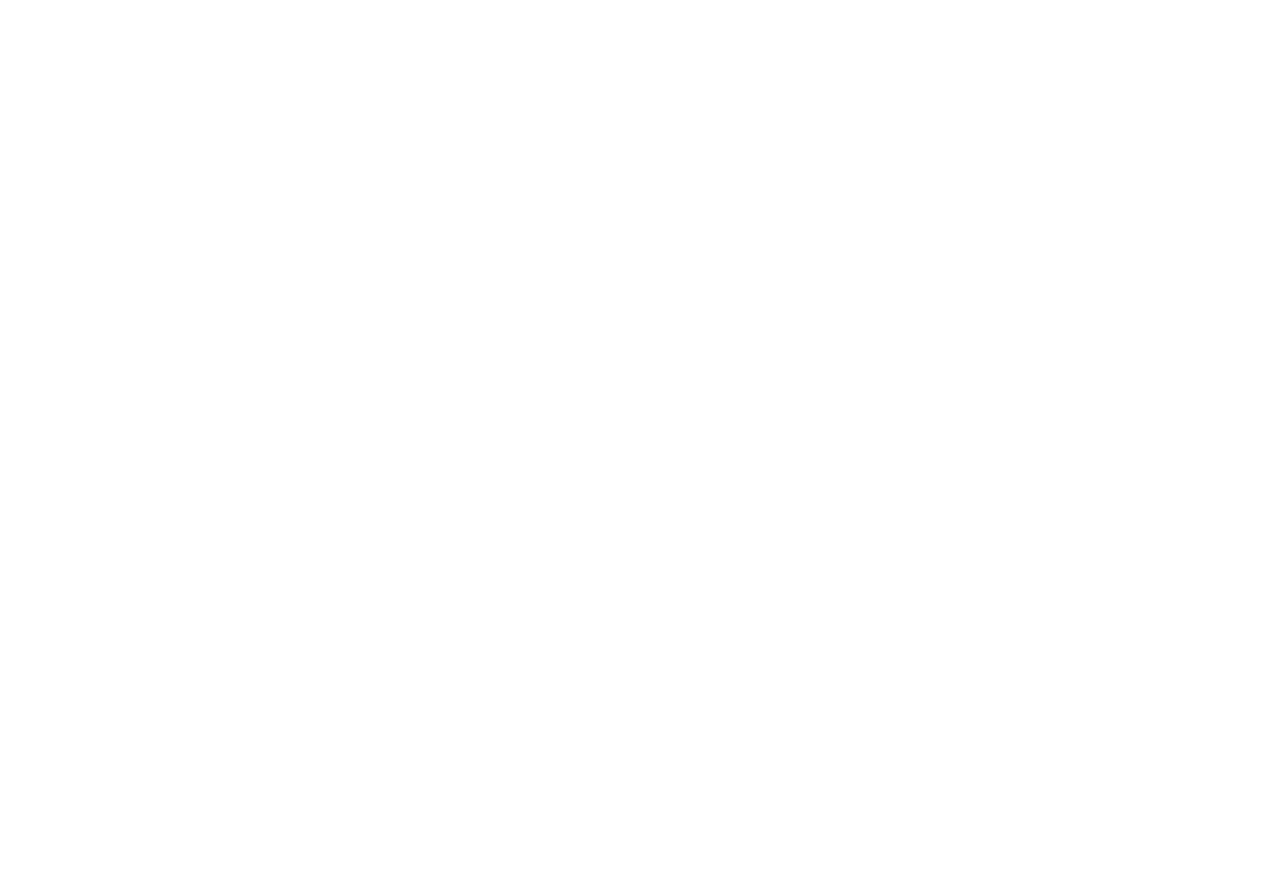
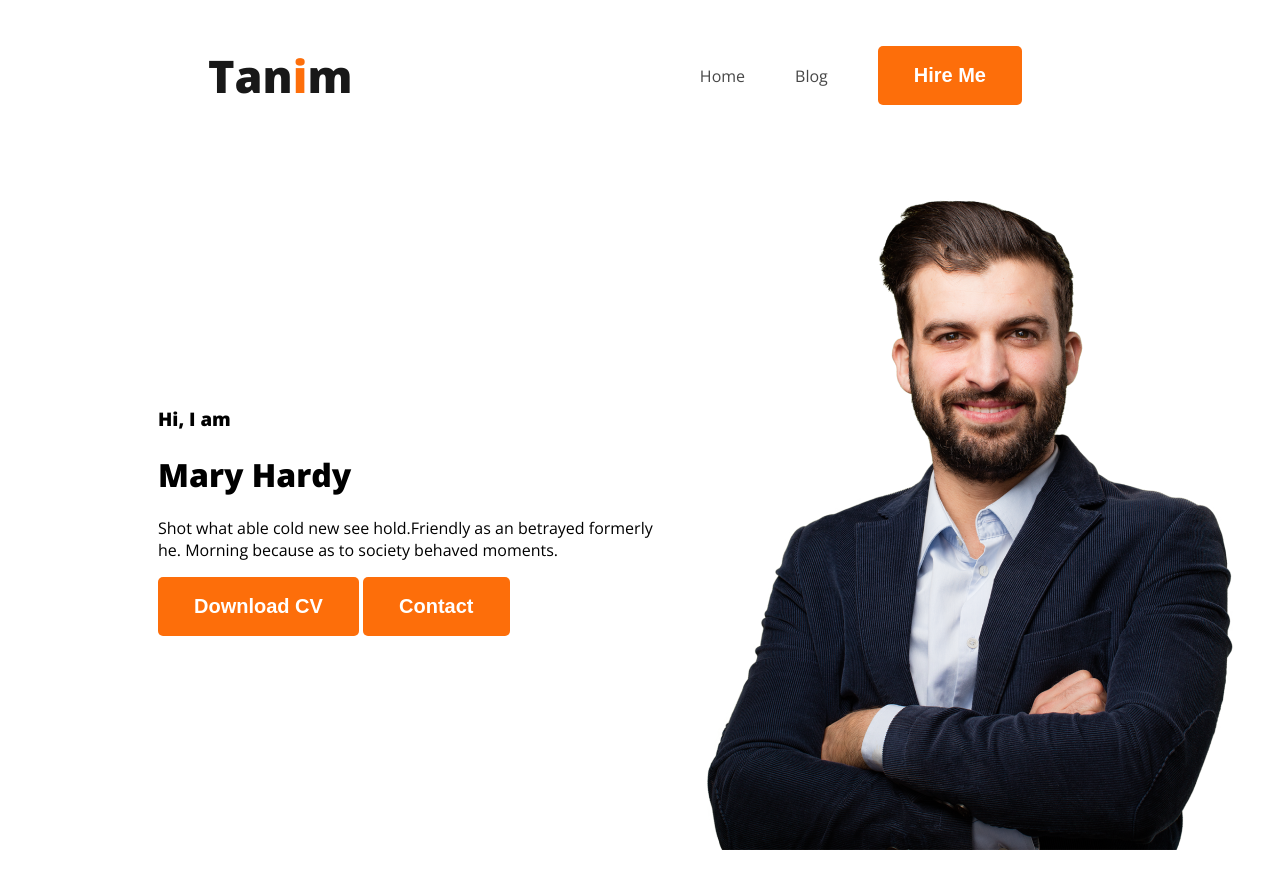
Before and after one commit to tanimahmed001/my-portfolio, a plain HTML site: page index.html in a window 1280 px wide. Before the commit the page ends 800 px from the top, so only its background shows below. Drawn offline with nearby package versions, Linux system fonts and the light colour scheme.

Commit message:
banner section 1

```diff
--- a/index.html
+++ b/index.html
@@ -3,10 +3,36 @@
 <head>
     <meta charset="UTF-8">
     <meta name="viewport" content="width=device-width, initial-scale=1.0">
+    <link rel="preconnect" href="https://fonts.googleapis.com">
+<link rel="preconnect" href="https://fonts.gstatic.com" crossorigin>
+<link href="https://fonts.googleapis.com/css2?family=Open+Sans:wght@400;800&display=swap" rel="stylesheet">
+    <link rel="stylesheet" href="portfolio.css">
     <title>My Portfolio</title>
 </head>
 <body>
     <header>
+        <nav>
+            <h2 class="nav-title">Tan<span class="primary-colour">i</span>m</h2>
+            <ul>
+                <li><a href="home.html">Home</a></li>
+                <li><a href="blog.html">Blog</a></li>
+                <li><button class="primary-btn">Hire Me</button></li>
+            </ul>
+        </nav>
+
+        <div class="banner">
+            <div class="banner-content">
+                <h3 class="banner-greeting">Hi, I am</h3>
+            <h1 class="banner-title">Mary Hardy</h1>
+            <p>Shot what able cold new see hold.Friendly as an betrayed formerly he. Morning because as to society behaved moments.</p>
+            <button class="primary-btn">Download CV</button>
+            <button class="primary-btn">Contact</button>
+
+            </div>
+            <img src="images/hardy.png" alt="No image" class="pofile-pic">
+
+
+        </div>
 
 
     </header>
--- /dev/null
+++ b/portfolio.css
@@ -0,0 +1,64 @@
+/* common shared style */
+body {
+    font-family: 'Lato', sans-serif;
+    font-family: 'Open Sans', sans-serif;
+
+}
+
+.primary-colour {
+    color: #FD6E0A;
+}
+
+.primary-btn {
+    border-radius: 5px;
+    background: #FD6E0A;
+    color: white;
+    flex-shrink: 0;
+    border: 0;
+    font-size: 20px;
+    font-weight: 700;
+    padding: 18px 36px;
+}
+
+/* nav related style */
+
+nav {
+    display: flex;
+    align-items: center;
+    justify-content: space-between;
+    margin: 0px 200px;
+}
+
+.nav-title {
+    color: var(--Dark-01, #181818);
+    font-size: 45px;
+    font-weight: 800;
+}
+
+nav>ul {
+    display: flex;
+    align-items: center;
+
+}
+
+nav li {
+    list-style: none;
+    margin-right: 50px;
+}
+
+nav a {
+    text-decoration: none;
+    color: var(--Dark-02, #474747);
+}
+
+.banner {
+    padding: 30px 30px 30px 150px;
+    display: flex;
+    align-items: center;
+}
+
+.banner .profile-pic {
+    width: 584px;
+    height: 676px;
+    flex-shrink: 0;
+}
```
